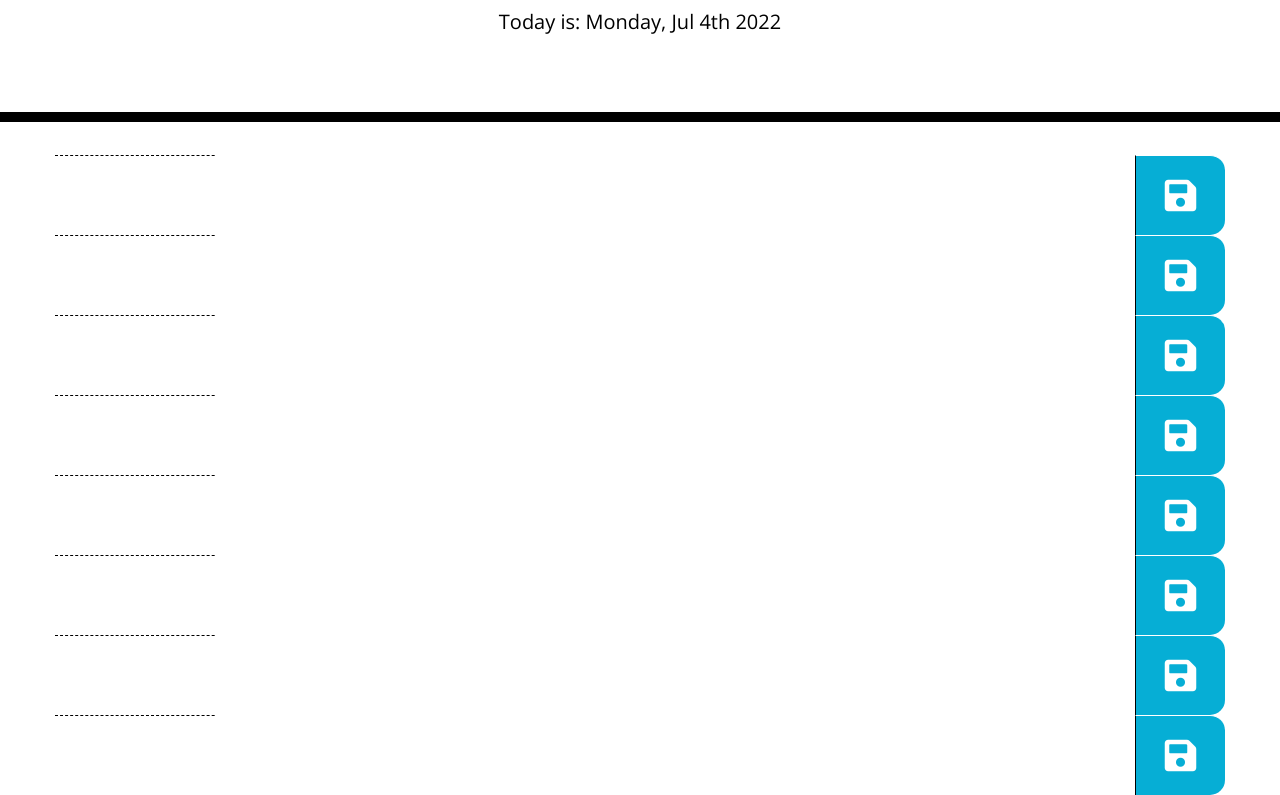
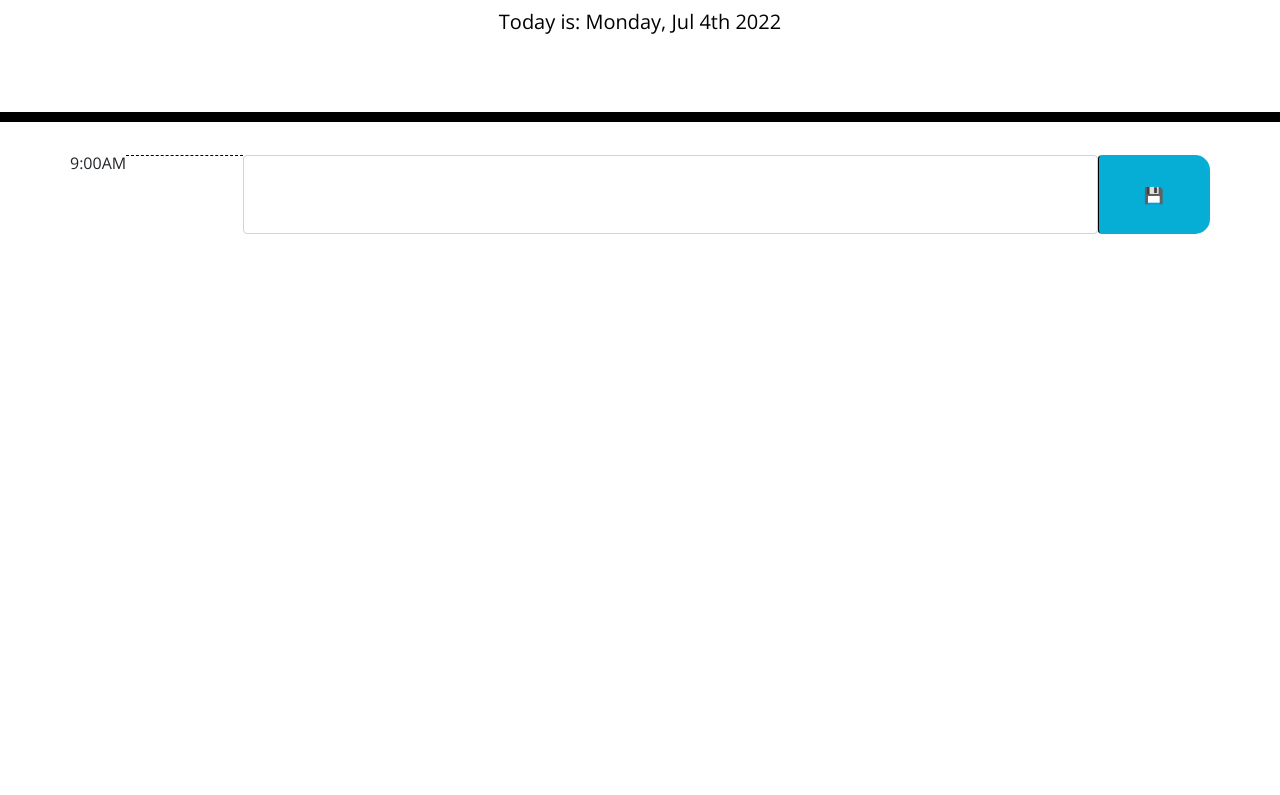
Before and after one commit to calihuddleston/calendar-application, a plain HTML site: page index.html in a window 1280 px wide. Shown: the part 182-977 px from the top of the page. After the commit the page ends 800 px from the top, so only its background shows below. Drawn offline with nearby package versions, Linux system fonts and the light colour scheme.

Commit message:
'removed HTML divs and created/appended with JS, created local storage (still trying to figure it out), and trying to create classes for past present and future. received help from class mate DJ'

```diff
--- a/assets/js/script.js
+++ b/assets/js/script.js
@@ -1,7 +1,55 @@
 let calendarDay = $('#currentDay');
-const container = $('.container');
-const localStorage = window.localStorage;
-const time = moment();
+const time = moment().format("dddd, MMM Do YYYY");
 
 // inserts current date to calendar
-calendarDay.text("Today is: " + time.format("dddd, MMM Do YYYY"));
+calendarDay.text("Today is: " + time);
+localStorage.getItem('schedule')
+
+
+let schedulePlanner = JSON.parse(localStorage.getItem('schedule'));
+renderHours();
+// creates time blocks
+function renderHours () {
+    const container = $('.container');
+
+    for (let i = 9; i <= 17; i++){
+        let hourCol = $('<div class="row time-block">');
+        const hourSlot = $('<textarea class="col-9 form-control">');
+        const plannerHour = moment(i, 'H').format('h:00A');
+
+        container.append(hourCol);
+        hourCol.append(plannerHour, hourSlot);
+
+        hourSlot
+            .before('<div class="hour col pt-4"></div>')
+            .after('<button class="col btn saveBtn">💾</button>');
+
+        if(!!schedulePlanner[plannerHour])
+            hourCol.children('textarea').val(schedulePlanner[time][plannerHour]);
+        }
+        checkTime();
+
+    };
+
+function checkTime () {
+    let currentTime = moment().hour();
+
+    $('.container').children().each(() => {
+        let hour = parseInt($(this));
+
+        if (hour < currentTime) {
+            $(this).removeClass(['present', 'future']).addClass('past');
+        } else if (hour === currentTime) {
+            $(this).removeClass(['past', 'future']).addClass('present');
+        } else {
+            $(this).removeClass(['past', 'present']).addClass('future');
+        }
+    })
+}
+
+$('button').on('click', function (e) {
+    e.preventDefault();
+    $('textarea').each(() => {
+       localStorage.setItem('schedule', JSON.stringify($('textarea').val()));
+    });
+  })
--- a/index.html
+++ b/index.html
@@ -31,69 +31,6 @@
 
     <div class="container">
       <!-- Timeblocks go here -->
-      <div class="row">
-        <div class="col-2 hour row"></div>
-        <div class="row col-10 textarea"></div>
-        <div class="col saveBtn row">
-          <i class='fa fa-save' style='color: white; font-size:36px; margin: auto;'></i>
-        </div>
-      </div>
-
-      <div class="row">
-        <div class="col-2 hour row"></div>
-        <div class="row col-10 textarea"></div>
-        <div class="col saveBtn row">
-          <i class='fa fa-save' style='color: white; font-size:36px; margin: auto;'></i>
-        </div>
-      </div>
-
-      <div class="row">
-        <div class="col-2 hour row"></div>
-        <div class="row col-10 textarea"></div>
-        <div class="col saveBtn row">
-          <i class='fa fa-save' style='color: white; font-size:36px; margin: auto;'></i>
-        </div>
-      </div>
-
-      <div class="row">
-        <div class="col-2 hour row"></div>
-        <div class="row col-10 textarea"></div>
-        <div class="col saveBtn row">
-          <i class='fa fa-save' style='color: white; font-size:36px; margin: auto;'></i>
-        </div>
-      </div>
-
-      <div class="row">
-        <div class="col-2 hour row"></div>
-        <div class="row col-10 textarea"></div>
-        <div class="col saveBtn row">
-          <i class='fa fa-save' style='color: white; font-size:36px; margin: auto;'></i>
-        </div>
-      </div>
-
-      <div class="row">
-        <div class="col-2 hour row"></div>
-        <div class="row col-10 textarea"></div>
-        <div class="col saveBtn row">
-          <i class='fa fa-save' style='color: white; font-size:36px; margin: auto;'></i>
-        </div>
-      </div>
-
-      <div class="row">
-        <div class="col-2 hour row"></div>
-        <div class="row col-10 textarea"></div>
-        <div class="col saveBtn row">
-          <i class='fa fa-save' style='color: white; font-size:36px; margin: auto;'></i>
-        </div>
-      </div>
-
-      <div class="row">
-        <div class="col-2 hour row"></div>
-        <div class="row col-10 textarea"></div>
-        <div class="col saveBtn row">
-          <i class='fa fa-save' style='color: white; font-size:36px; margin: auto;'></i>
-        </div>
-      </div>
     </div>
 
     <script src="https://cdnjs.cloudflare.com/ajax/libs/jquery/3.2.1/jquery.min.js"></script>
```
